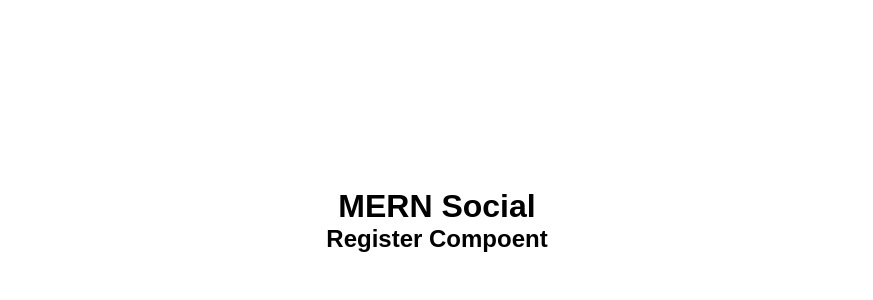
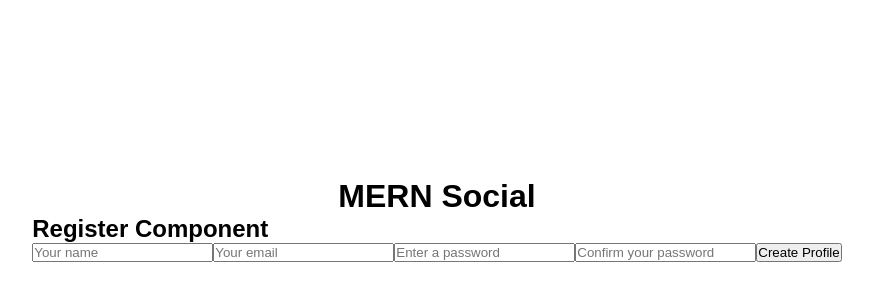
Before and after one commit to chris-topher-d/mern-social, a React (Create React App) app in the folder client/: page /register in a window 1280 px wide. Shown: the part 180-480 px from the top of the page, without its empty margins (203-1076 px from the left). Built offline with nearby package versions, Linux system fonts and the light colour scheme.

Commit message:
Created initial registration form and submit action

```diff
--- a/client/src/components/auth/Register.js
+++ b/client/src/components/auth/Register.js
@@ -1,13 +1,81 @@
 import React, { Component } from 'react';
+import { connect } from 'react-redux';
+import PropTypes from 'prop-types';
+import { registerUser } from '../../actions/authActions';
 
 class Register extends Component {
+  constructor(props) {
+    super(props);
+    this.state = {
+      name: '',
+      email: '',
+      password: '',
+      pwConfirm: ''
+    }
+  }
+
+  onChange = (e) => {
+    this.setState({[e.target.name]: e.target.value});
+  }
+
+  onSubmit = (e) => {
+    e.preventDefault();
+
+    let newUser = {
+      name: this.state.name,
+      email: this.state.email,
+      password: this.state.password
+    };
+
+    this.props.registerUser(newUser, this.props.history);
+  }
+
   render() {
     return (
       <div id='register'>
-        <h2>Register Compoent</h2>
+        <h2>Register Component</h2>
+        <form onSubmit={this.onSubmit}>
+          <input
+            type='text'
+            name='name'
+            placeholder='Your name'
+            value={this.state.name}
+            onChange={this.onChange}
+          />
+          <input
+            type='email'
+            name='email'
+            placeholder='Your email'
+            value={this.state.email}
+            onChange={this.onChange}
+          />
+          <input
+            type='password'
+            name='password'
+            placeholder='Enter a password'
+            value={this.state.password}
+            onChange={this.onChange}
+          />
+          <input
+            type='password'
+            name='pwConfirm'
+            placeholder='Confirm your password'
+            value={this.state.pwConfirm}
+            onChange={this.onChange}
+          />
+          <button>Create Profile</button>
+        </form>
       </div>
     );
   }
 }
 
-export default Register;
+Register.propTypes = {
+  registerUser: PropTypes.func.isRequired
+};
+
+const mapStateToProps = state => ({
+  auth: state.auth
+});
+
+export default connect(mapStateToProps, { registerUser })(Register);
```
